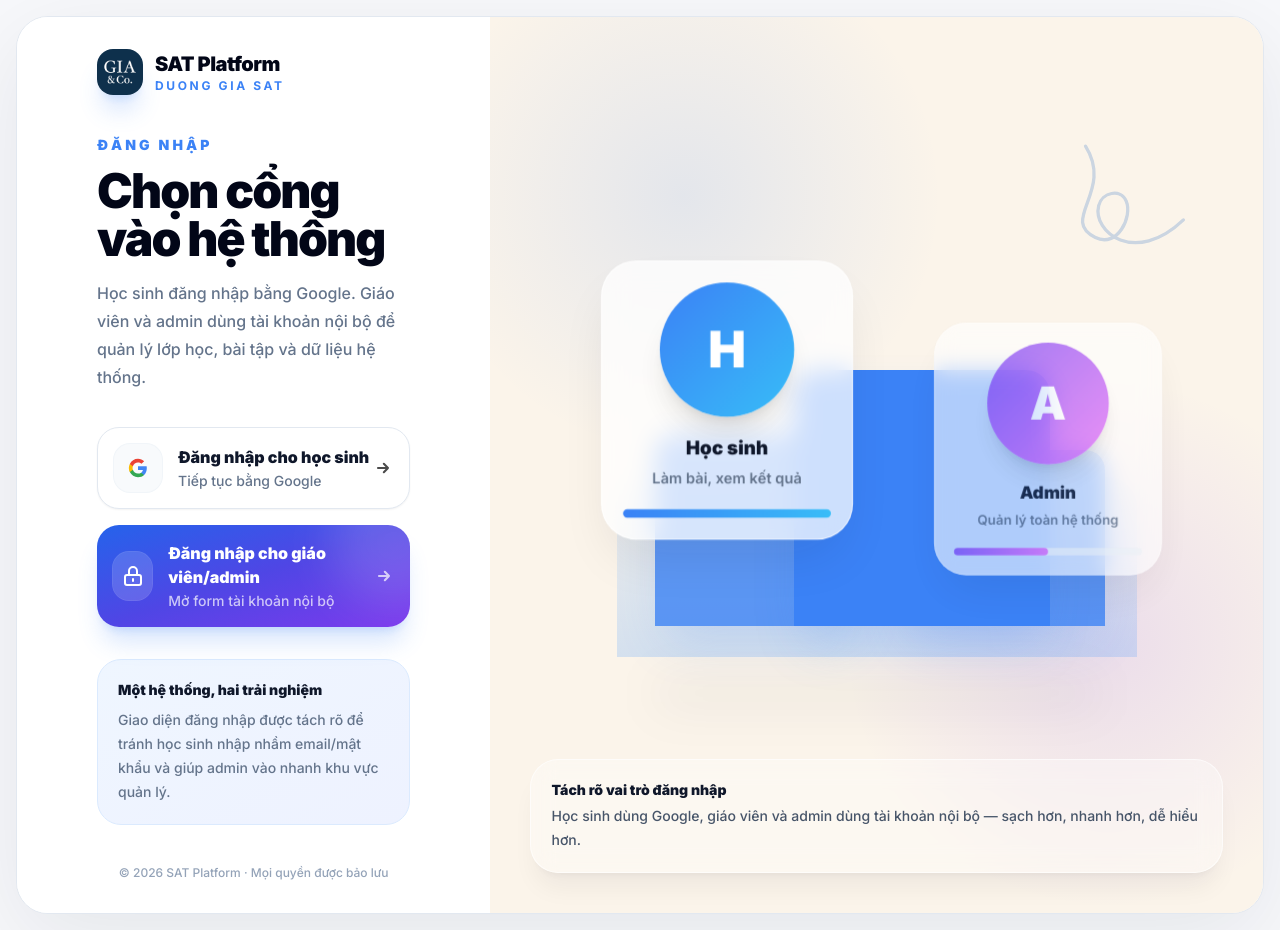
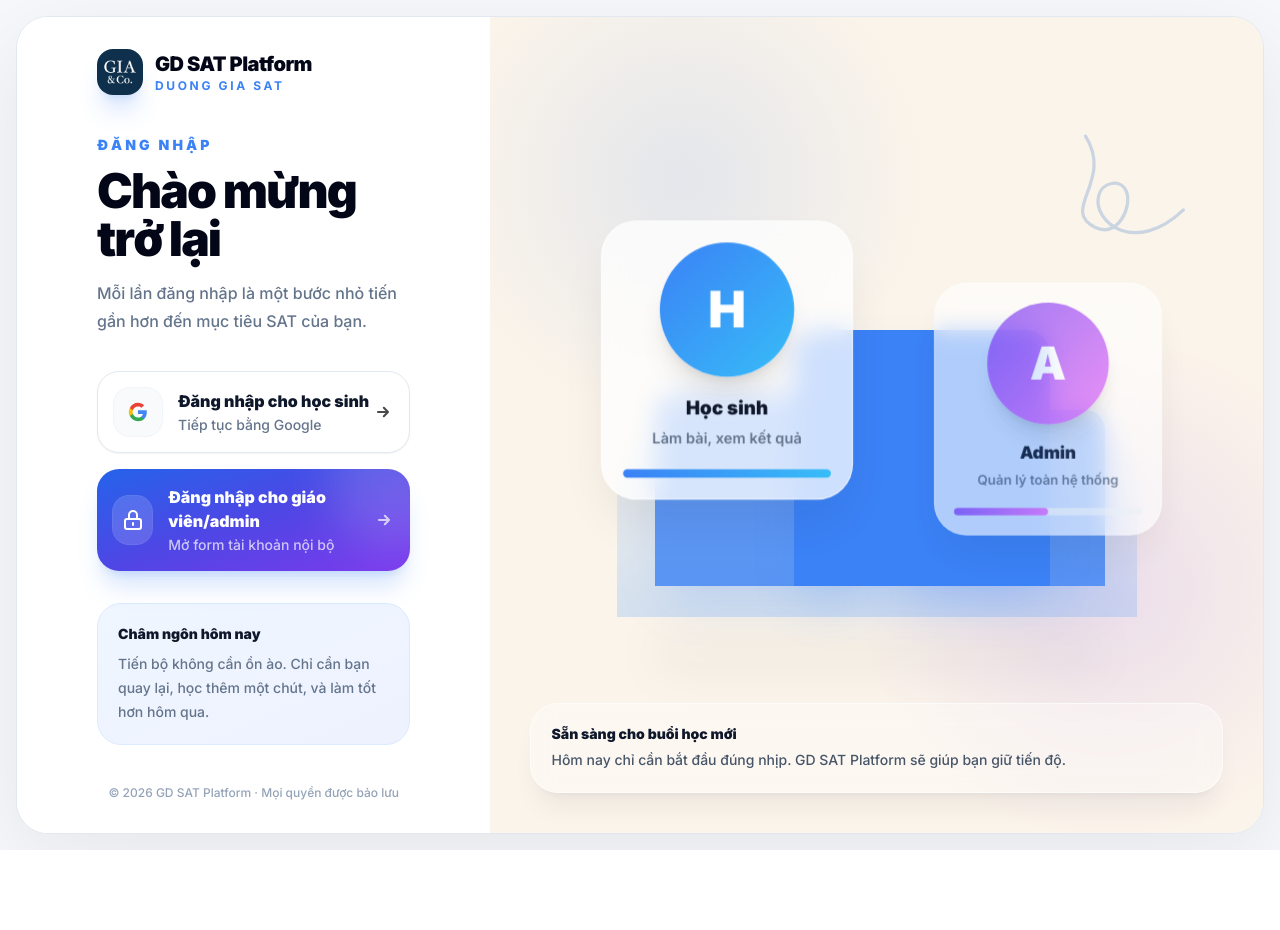
Before and after one commit to nghilethanh09052000/SAT-Exam-Management-Platform, a Next.js app: page /login in a window 1280 px wide. After the commit the page ends 850 px from the top, so only its background shows below. Built offline with nearby package versions, Linux system fonts and the light colour scheme; no server answers.

Commit message:
Improve Login Form, Update error logs, add coming soon

```diff
--- a/app/(admin)/admin/page.tsx
+++ b/app/(admin)/admin/page.tsx
@@ -747,7 +747,7 @@ export default async function AdminDashboard() {
             Chào mừng trở lại 👋
           </p>
           <h1 className="text-2xl md:text-3xl font-display font-bold">Bảng điều khiển Admin</h1>
-          <p className="mt-1 text-white/60 text-sm">Quản lý toàn bộ hệ thống SAT Platform</p>
+          <p className="mt-1 text-white/60 text-sm">Quản lý toàn bộ hệ thống GD SAT Platform</p>
         </div>
 
         {/* Mini stats strip */}
--- a/app/(auth)/login/login-form.tsx
+++ b/app/(auth)/login/login-form.tsx
@@ -150,7 +150,7 @@ export function LoginForm() {
         </div>
 
         <p className="text-center text-xs font-medium text-slate-400">
-          © {new Date().getFullYear()} SAT Platform · Mọi quyền được bảo lưu
+          © {new Date().getFullYear()} GD SAT Platform · Mọi quyền được bảo lưu
         </p>
       </section>
 
@@ -164,7 +164,7 @@ function Brand() {
     <div className="flex items-center gap-3">
       <Image
         src="/logo.jpg"
-        alt="SAT Platform"
+        alt="GD SAT Platform"
         width={46}
         height={46}
         className="rounded-2xl shadow-xl shadow-blue-500/20"
@@ -172,7 +172,7 @@ function Brand() {
       />
       <div>
         <p className="text-xl font-black tracking-tight text-slate-950">
-          SAT Platform
+          GD SAT Platform
         </p>
         <p className="text-xs font-bold uppercase tracking-[0.22em] text-blue-500">
           Duong Gia SAT
@@ -199,10 +199,10 @@ function ChoicePanel({
         Đăng nhập
       </p>
       <h1 className="text-4xl font-black tracking-[-0.04em] text-slate-950 md:text-5xl">
-        Chọn cổng vào hệ thống
+        Chào mừng trở lại
       </h1>
       <p className="mt-4 max-w-md text-base font-medium leading-7 text-slate-500">
-        Học sinh đăng nhập bằng Google. Giáo viên và admin dùng tài khoản nội bộ để quản lý lớp học, bài tập và dữ liệu hệ thống.
+        Mỗi lần đăng nhập là một bước nhỏ tiến gần hơn đến mục tiêu SAT của bạn.
       </p>
 
       <div className="mt-9 space-y-4">
@@ -253,9 +253,9 @@ function ChoicePanel({
       </div>
 
       <div className="mt-8 rounded-[24px] border border-blue-100 bg-gradient-to-br from-blue-50 to-indigo-50 p-5">
-        <p className="text-sm font-black text-slate-900">Một hệ thống, hai trải nghiệm</p>
+        <p className="text-sm font-black text-slate-900">Châm ngôn hôm nay</p>
         <p className="mt-2 text-sm font-medium leading-6 text-slate-500">
-          Giao diện đăng nhập được tách rõ để tránh học sinh nhập nhầm email/mật khẩu và giúp admin vào nhanh khu vực quản lý.
+          Tiến bộ không cần ồn ào. Chỉ cần bạn quay lại, học thêm một chút, và làm tốt hơn hôm qua.
         </p>
       </div>
     </div>
@@ -446,12 +446,12 @@ function IllustrationPanel({ mode }: { mode: LoginMode }) {
 
       <div className="absolute bottom-10 left-10 right-10 rounded-[28px] border border-white/60 bg-white/35 p-5 shadow-xl shadow-slate-900/5 backdrop-blur-md">
         <p className="text-sm font-black text-slate-900">
-          {mode === 'staff' ? 'Khu vực quản trị an toàn' : 'Tách rõ vai trò đăng nhập'}
+          {mode === 'staff' ? 'Khu vực quản trị' : 'Sẵn sàng cho buổi học mới'}
         </p>
         <p className="mt-1 text-sm font-medium leading-6 text-slate-600">
           {mode === 'staff'
-            ? 'Form giáo viên/admin được mở riêng để giảm nhầm lẫn và tập trung vào thao tác đăng nhập.'
-            : 'Học sinh dùng Google, giáo viên và admin dùng tài khoản nội bộ — sạch hơn, nhanh hơn, dễ hiểu hơn.'}
+            ? 'Theo dõi lớp học, bài tập và dữ liệu học viên trong một không gian gọn gàng.'
+            : 'Hôm nay chỉ cần bắt đầu đúng nhịp. GD SAT Platform sẽ giúp bạn giữ tiến độ.'}
         </p>
       </div>
     </section>
--- a/components/ui/sidebar.tsx
+++ b/components/ui/sidebar.tsx
@@ -51,8 +51,8 @@ export function Sidebar({ items, bottomItems = [], userDisplayName, userInitial
             <path strokeLinecap="round" strokeLinejoin="round" d="M4 6h16M4 12h16M4 18h16" />
           </svg>
         </button>
-        <Image src="/logo.jpg" alt="SAT Platform" width={28} height={28} className="rounded-full ring-2 ring-violet-500/40" />
-        <span className="font-display font-bold text-white tracking-tight">SAT Platform</span>
+        <Image src="/logo.jpg" alt="GD SAT Platform" width={28} height={28} className="rounded-full ring-2 ring-violet-500/40" />
+        <span className="font-display font-bold text-white tracking-tight">GD SAT Platform</span>
       </div>
 
       {/* ── Backdrop ──────────────────────────────────────────────────────── */}
@@ -80,8 +80,8 @@ export function Sidebar({ items, bottomItems = [], userDisplayName, userInitial
         {/* Mobile header inside sidebar */}
         <div className="lg:hidden flex items-center justify-between px-4 py-3 border-b border-white/5">
           <div className="flex items-center gap-3">
-            <Image src="/logo.jpg" alt="SAT Platform" width={28} height={28} className="rounded-full ring-2 ring-violet-500/40" />
-            <span className="font-display font-bold text-white">SAT Platform</span>
+            <Image src="/logo.jpg" alt="GD SAT Platform" width={28} height={28} className="rounded-full ring-2 ring-violet-500/40" />
+            <span className="font-display font-bold text-white">GD SAT Platform</span>
           </div>
           <button
             onClick={() => setMobileOpen(false)}
@@ -97,11 +97,11 @@ export function Sidebar({ items, bottomItems = [], userDisplayName, userInitial
         {/* Logo */}
         <div className="hidden lg:flex items-center gap-3 px-5 py-5 border-b border-white/5">
           <div className="relative">
-            <Image src="/logo.jpg" alt="SAT Platform" width={34} height={34} className="rounded-xl ring-2 ring-violet-500/50 shadow-lg shadow-violet-500/30" />
+            <Image src="/logo.jpg" alt="GD SAT Platform" width={34} height={34} className="rounded-xl ring-2 ring-violet-500/50 shadow-lg shadow-violet-500/30" />
             <span className="absolute -bottom-0.5 -right-0.5 w-2.5 h-2.5 bg-emerald-400 rounded-full border-2 border-[#0d0d1a]" />
           </div>
           <div>
-            <span className="font-display font-bold text-white text-base tracking-tight leading-none">SAT Platform</span>
+            <span className="font-display font-bold text-white text-base tracking-tight leading-none">GD SAT Platform</span>
             <p className="text-[10px] text-violet-400/80 font-medium tracking-wider uppercase">{roleLabel}</p>
           </div>
         </div>
--- a/components/ui/student-sidebar.tsx
+++ b/components/ui/student-sidebar.tsx
@@ -44,7 +44,8 @@ const navItems = [
   },
   {
     label: 'Lịch học',
-    href: '/student#lich-hoc',
+    href: '#coming-soon',
+    soon: true,
     icon: (
       <svg viewBox="0 0 24 24" fill="none" stroke="currentColor" strokeWidth="2">
         <path d="M5 5h14v15H5zM8 3v4M16 3v4M5 10h14" />
@@ -53,7 +54,8 @@ const navItems = [
   },
   {
     label: 'Thành tích',
-    href: '/student#thanh-tich',
+    href: '#coming-soon',
+    soon: true,
     icon: (
       <svg viewBox="0 0 24 24" fill="none" stroke="currentColor" strokeWidth="2">
         <path d="M6 20V10M12 20V4M18 20v-7" />
@@ -65,6 +67,7 @@ const navItems = [
 export function StudentSidebar({ userDisplayName, userEmail, userInitial }: StudentSidebarProps) {
   const [mobileOpen, setMobileOpen] = useState(false)
   const [activeHash, setActiveHash] = useState('')
+  const [soonMessage, setSoonMessage] = useState('')
   const pathname = usePathname()
   const router = useRouter()
   const supabase = createBrowserClient()
@@ -87,6 +90,7 @@ export function StudentSidebar({ userDisplayName, userEmail, userInitial }: Stud
 
   function isActive(href: string, index: number) {
     const [path, hash] = href.split('#')
+    if (href === '#coming-soon') return false
     if (pathname !== path) return false
     if (hash) return activeHash === `#${hash}`
     return index === 0 && !activeHash
@@ -97,11 +101,11 @@ export function StudentSidebar({ userDisplayName, userEmail, userInitial }: Stud
       <div className="px-7 pb-6 pt-7">
         <div className="flex items-center gap-3">
           <div className="relative">
-            <Image src="/logo.jpg" alt="SAT Platform" width={52} height={52} className="rounded-2xl shadow-lg shadow-blue-500/15" />
+            <Image src="/logo.jpg" alt="GD SAT Platform" width={52} height={52} className="rounded-2xl shadow-lg shadow-blue-500/15" />
             <span className="absolute -bottom-1 -right-1 h-4 w-4 rounded-full border-2 border-white bg-emerald-400 shadow-[0_0_14px_rgba(52,211,153,0.8)]" />
           </div>
           <div>
-            <p className="text-[19px] font-black tracking-tight text-[#20232d]">SAT Platform</p>
+            <p className="text-[19px] font-black tracking-tight text-[#20232d]">GD SAT Platform</p>
             <p className="text-xs font-bold uppercase tracking-[0.18em] text-[#6b7cff]">Student</p>
           </div>
         </div>
@@ -110,11 +114,19 @@ export function StudentSidebar({ userDisplayName, userEmail, userInitial }: Stud
       <nav className="min-h-0 flex-1 space-y-2 overflow-y-auto px-4">
         {navItems.map((item, index) => {
           const active = isActive(item.href, index)
+          const isSoon = Boolean(item.soon)
           return (
             <Link
               key={`${item.href}-${item.label}`}
-              href={item.href}
-              onClick={() => {
+              href={isSoon ? pathname : item.href}
+              onClick={(event) => {
+                if (isSoon) {
+                  event.preventDefault()
+                  setSoonMessage(`${item.label} đang được xây dựng`)
+                  window.setTimeout(() => setSoonMessage(''), 1800)
+                  setMobileOpen(false)
+                  return
+                }
                 const hash = item.href.includes('#') ? `#${item.href.split('#')[1]}` : ''
                 setActiveHash(hash)
                 setMobileOpen(false)
@@ -122,7 +134,7 @@ export function StudentSidebar({ userDisplayName, userEmail, userInitial }: Stud
               className={[
                 'group relative flex items-center gap-3 rounded-2xl px-4 py-3.5 text-[15px] font-bold transition-all duration-300',
                 active
-                  ? 'bg-gradient-to-r from-[#4f7cff] via-[#6d5dfc] to-[#8b5cf6] text-white shadow-xl shadow-indigo-500/25'
+                  ? 'border-[3px] border-black bg-gradient-to-r from-[#4f7cff] via-[#6d5dfc] to-[#8b5cf6] text-white shadow-xl shadow-indigo-500/25'
                   : 'text-[#505566] hover:-translate-y-0.5 hover:bg-[#f3f6ff] hover:text-[#2f43c9]',
               ].join(' ')}
               style={{ animationDelay: `${index * 45}ms` }}
@@ -138,11 +150,22 @@ export function StudentSidebar({ userDisplayName, userEmail, userInitial }: Stud
                 <span className="h-5 w-5">{item.icon}</span>
               </span>
               <span className="truncate">{item.label}</span>
+              {isSoon && (
+                <span className="ml-auto rounded-full bg-[#eef3ff] px-2 py-0.5 text-[10px] font-black uppercase tracking-wide text-[#6472f4] group-hover:bg-white">
+                  Soon
+                </span>
+              )}
               {active && <span className="ml-auto h-2 w-2 rounded-full bg-white shadow-[0_0_12px_rgba(255,255,255,0.9)]" />}
             </Link>
           )
         })}
       </nav>
+
+      {soonMessage && (
+        <div className="mx-4 mb-3 rounded-2xl border border-[#dfe6ff] bg-[#f3f6ff] px-4 py-3 text-sm font-bold text-[#4f68f5] shadow-sm animate-fade-in">
+          {soonMessage}
+        </div>
+      )}
 
       <div className="p-4">
         <div className="rounded-[24px] bg-gradient-to-br from-[#fff7d6] via-[#e7f7ff] to-[#efe9ff] p-4 shadow-inner">
@@ -191,8 +214,8 @@ export function StudentSidebar({ userDisplayName, userEmail, userInitial }: Stud
           </svg>
         </button>
         <div className="flex items-center gap-2">
-          <Image src="/logo.jpg" alt="SAT Platform" width={34} height={34} className="rounded-xl" />
-          <span className="font-black text-[#20232d]">SAT Platform</span>
+          <Image src="/logo.jpg" alt="GD SAT Platform" width={34} height={34} className="rounded-xl" />
+          <span className="font-black text-[#20232d]">GD SAT Platform</span>
         </div>
         <div className="flex h-10 w-10 items-center justify-center rounded-2xl bg-gradient-to-br from-[#5b7cfa] to-[#7c4dff] text-sm font-black text-white">
           {userInitial}
```
Also changed, not shown: app/(student)/student/error-log/error-log-client.tsx (+32 -27 lines).
